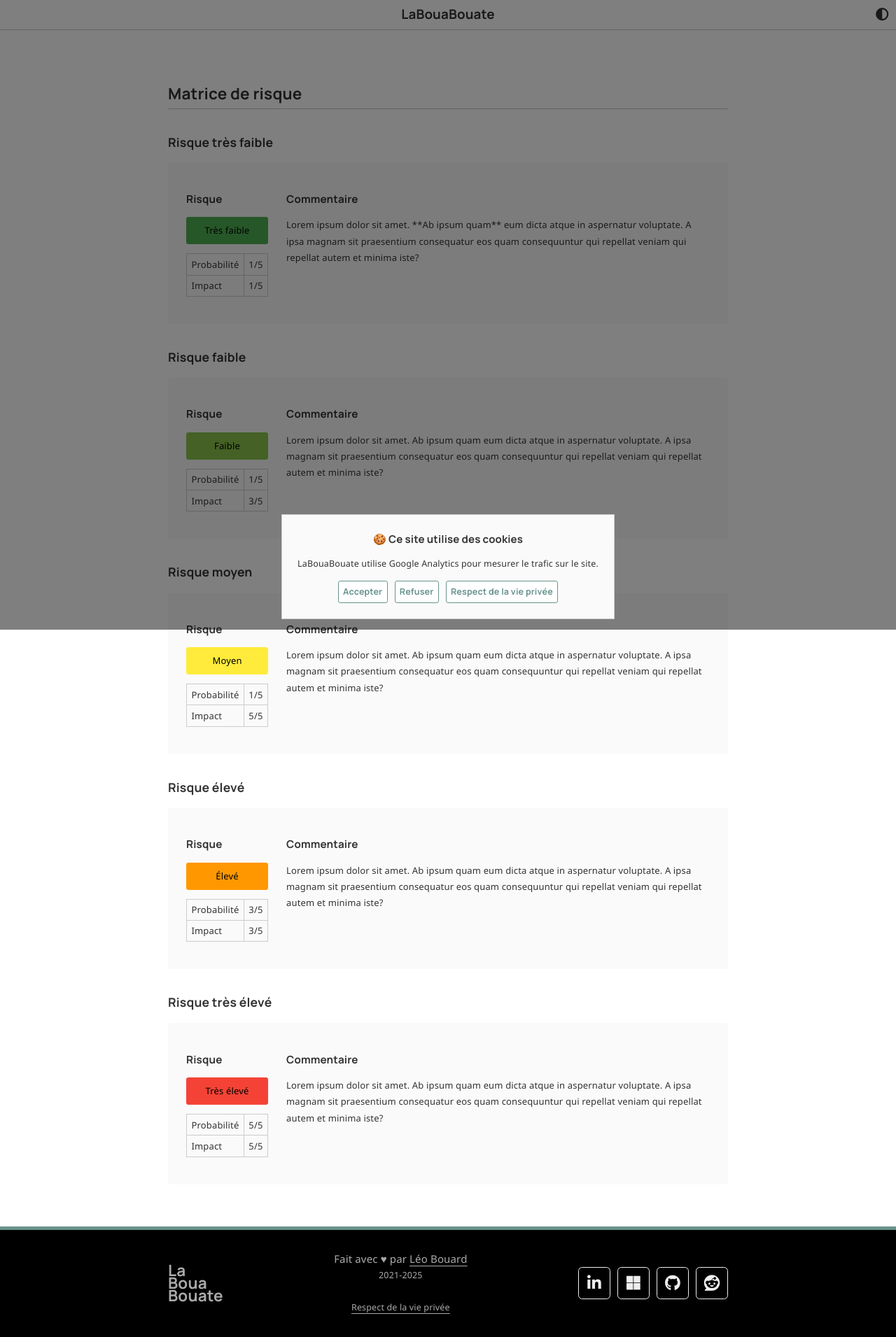
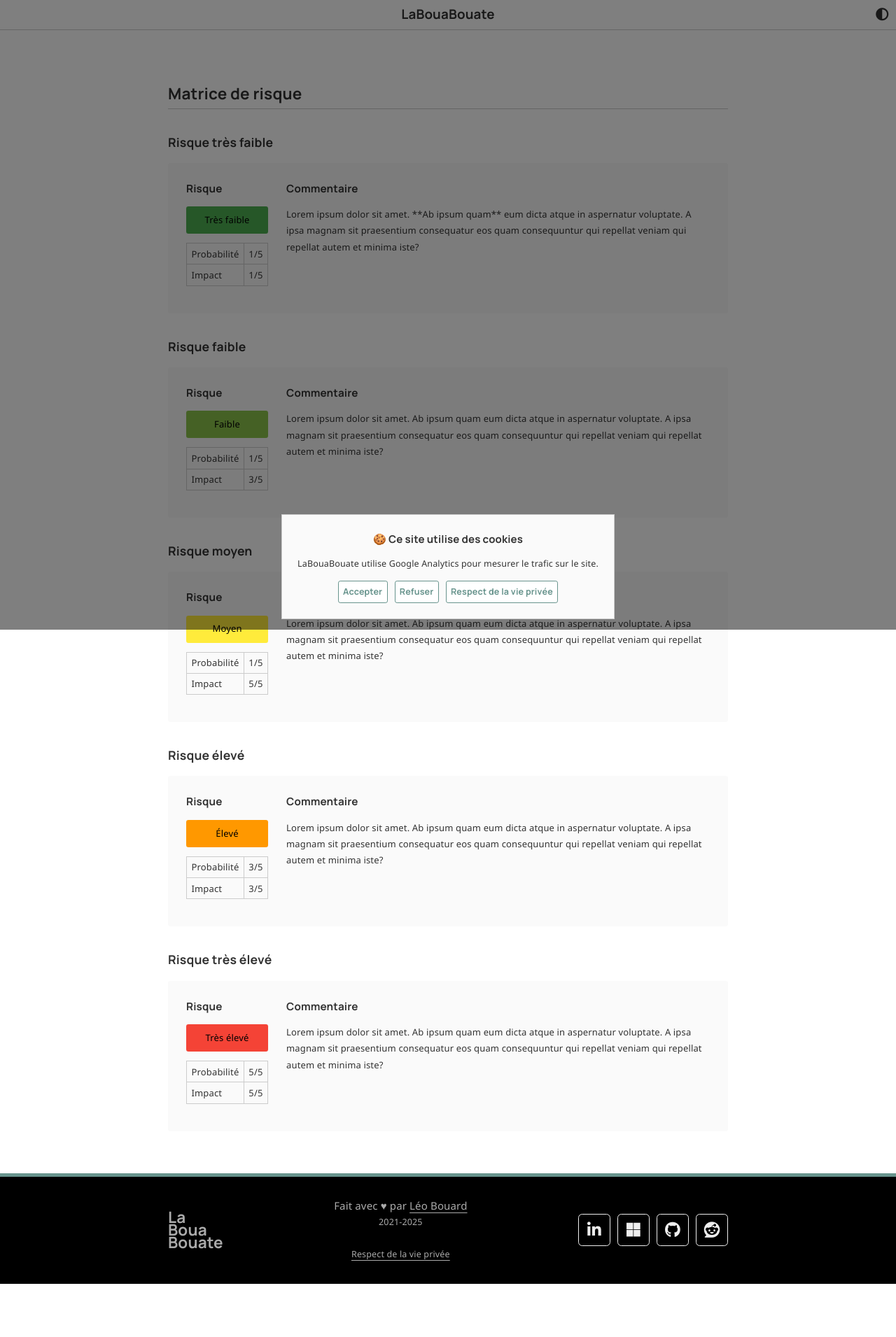
Before and after one commit to leobouard/leobouard.github.io, a Jekyll site: the page built from _pages/test.md, in a window 1280 px wide. Shown: the whole page at 70% size. Built offline with Jekyll 4.4.1, drawn with Linux system fonts in a browser that asks for light colours; nearby versions of some CDN libraries; some web fonts are replaced; after the commit the page ends 1835 px from its top, so only the background shows below that.

Commit message:
Update risk-matrix.html

```diff
--- a/_includes/risk-matrix.html
+++ b/_includes/risk-matrix.html
@@ -37,7 +37,7 @@
     grid-gap: 2em;
 ">
   <div>
-    <h3 style="margin: 1em 0;">Risque</h3>
+    <h3 style="margin-top: 0;">Risque</h3>
     <span style="aspect-ratio: 3/1; background: {{ risk_color }};color: black; display: flex; align-items: center; justify-content: center; border-radius: 0.25em;">{{ risk_text }}</span>
     <table style="border: none; width: 100%;">
       <tbody>
@@ -53,7 +53,7 @@
     </table>
   </div>
   <div>
-    <h3 style="margin: 1em 0;">Commentaire</h3>
+    <h3 style="margin-top: 0;">Commentaire</h3>
     <p>{{ comment }}</p>
   </div>
 </div>
```
